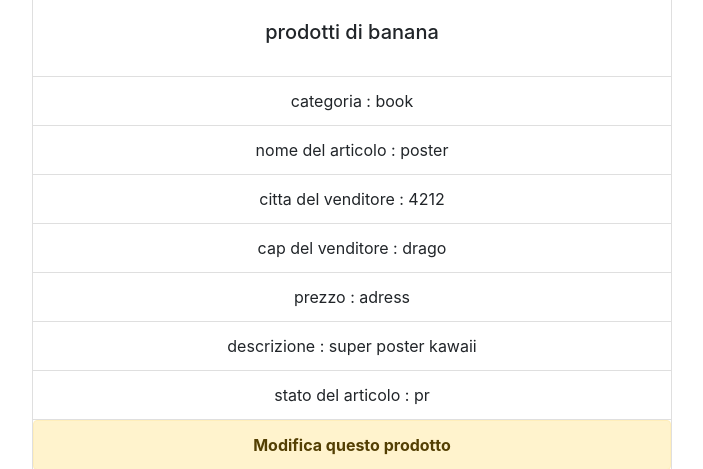
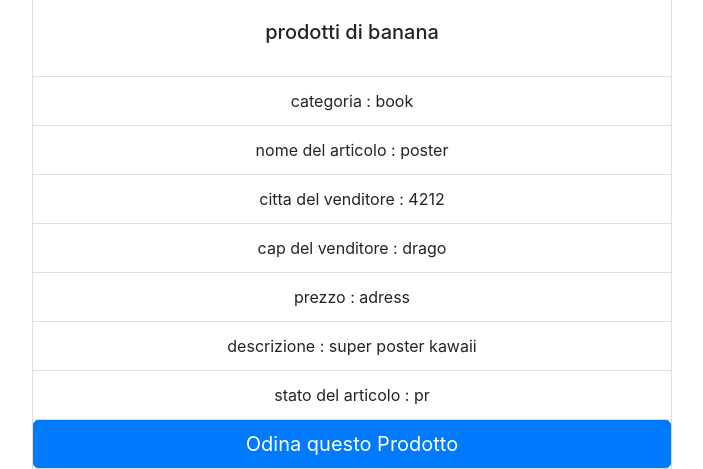
Before and after one commit to ujanath/tecweb-Scambily, a Django app: page /product/all in a window 1280 px wide. Shown: the part 566-1035 px from the top of the page, without its empty margins (288-991 px from the left). Run offline with Django 4.2, Linux system fonts and the light colour scheme; a user stored in the database is signed in; data comes from the database, SQL or seed files in the repository; both versions use the stored data as it was after the commit; some libraries are stand-ins or nearby versions; grey boxes are pictures that could not be loaded.

Commit message:
:art: new orderd list

```diff
--- a/ecommerce/core/product/templates/prodotto_view_all.html
+++ b/ecommerce/core/product/templates/prodotto_view_all.html
@@ -9,7 +9,7 @@
 
 {% for l in object_list   %}
 
-    {% if l.disponibilita == True %}
+    {% if l.disponibilita == True and l.user%}
                  <div class="card" style="width: 40rem;">
 
 
@@ -30,14 +30,12 @@
                   <li class="list-group-item">stato del articolo   : {{l.stato_articolo}}</li>
 
                 </ul>
-                  <div class="alert alert-warning" role="alert">
-                        <a href="{% url 'prodotto:prodotto_update' pk=l.id %}" class="alert-link">Modifica questo prodotto</a>
-                    </div>
-                  <div class="alert alert-danger" role="alert">
-                        <a href="{% url 'prodotto:prodotto_delete' pk=l.id %}" class="alert-link">Elimina questo prodotto</a>
-                    </div>
 
-              </div>
+
+
+                <a  href="{% url 'prodotto:ordine_create' pk=l.id %}" type="button" class="btn btn-primary btn-lg btn-block">Odina questo Prodotto</a>
+
+
     {% endif %}
 
 
```
Also changed, not shown: ecommerce/core/db.sqlite3, ecommerce/core/product/migrations/0011_alter_prodotto_stato_articolo_prdotto_tag.py (added).
